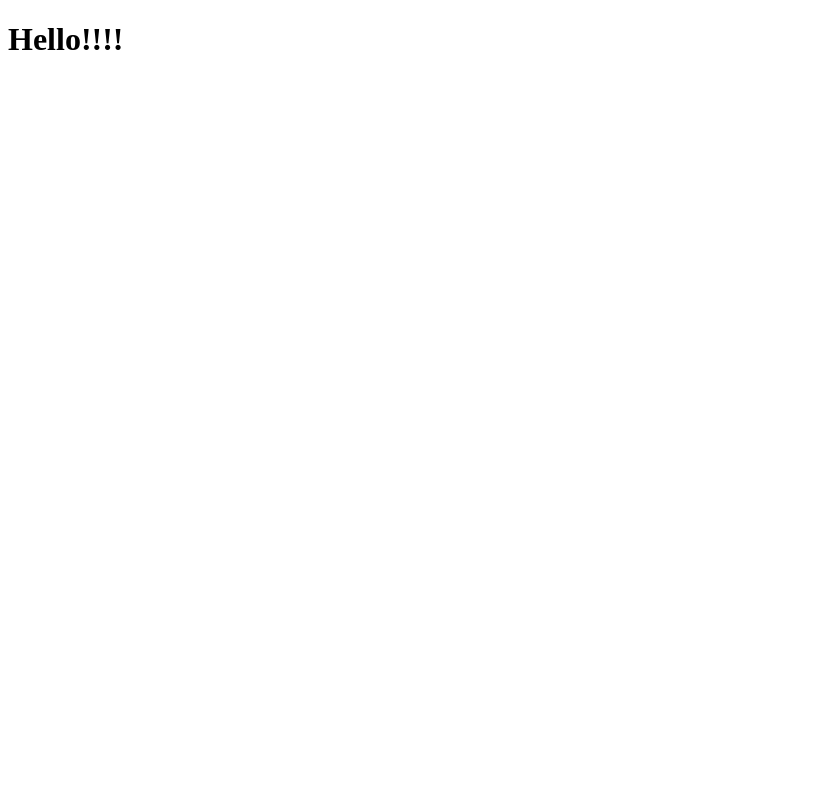
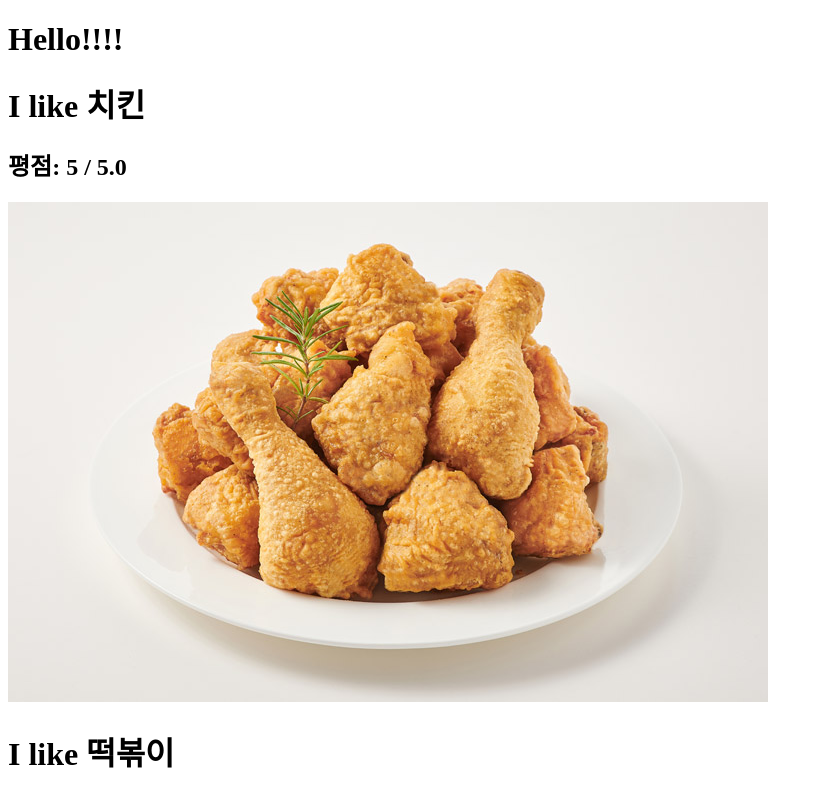
Before and after one commit to sgbo5003/movie_app_nomad, a React (Create React App) app: page / in a window 1280 px wide. Shown: the top 800 px of the page, without its empty margins (0-823 px from the left). Built offline with nearby package versions, Linux system fonts and the light colour scheme.

Commit message:
#2 JSX & Props

```diff
--- a/src/App.js
+++ b/src/App.js
@@ -1,9 +1,53 @@
 import React from "react";
+import img01 from "./images/chicken.jpg";
+import img02 from "./images/ttukbokki.png";
+import PropTypes from "prop-types";
+
+function Food({ name, picture, message, rating }) {
+  return (
+    <div>
+      <h1>I like {name}</h1>
+      <h2>평점: {rating} / 5.0</h2>
+      <img src={picture} alt={message} />
+    </div>
+  );
+}
+
+Food.propTypes = {
+  name: PropTypes.string.isRequired,
+  picture: PropTypes.string.isRequired,
+  rating: PropTypes.number.isRequired,
+};
+const foodLike = [
+  {
+    id: 1,
+    name: "치킨",
+    image: img01,
+    message: "치킨 사진",
+    rating: 5,
+  },
+  {
+    id: 2,
+    name: "떡볶이",
+    image: img02,
+    message: "떡볶이 사진",
+    rating: 4,
+  },
+];
 
 function App() {
   return (
     <div>
       <h1>Hello!!!!</h1>
+      {foodLike.map((dish) => (
+        <Food
+          key={dish.id}
+          name={dish.name}
+          picture={dish.image}
+          alt={dish.message}
+          rating={dish.rating}
+        />
+      ))}
     </div>
   );
 }
--- a/src/index.js
+++ b/src/index.js
@@ -2,9 +2,4 @@ import React from "react";
 import ReactDOM from "react-dom";
 import App from "./App";
 
-ReactDOM.render(
-  <React.StrictMode>
-    <App />
-  </React.StrictMode>,
-  document.getElementById("potato")
-);
+ReactDOM.render(<App />, document.getElementById("potato"));
```
Also changed, not shown: src/images/chicken.jpg (added), src/images/ttukbokki.png (added).
